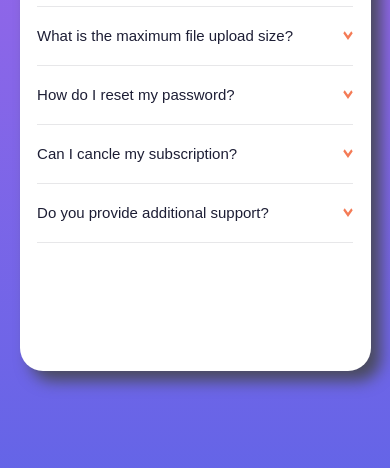
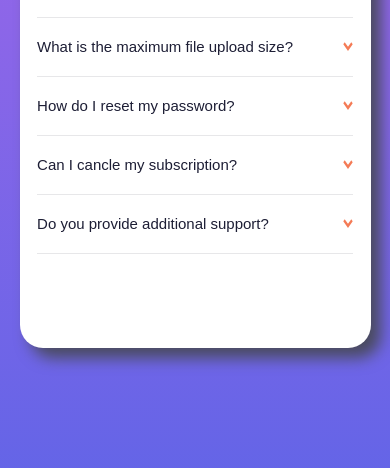
Before and after one commit to junaidshaikh-js/faq-accordion-card, a plain HTML site: page index.html in a window 390 px wide. Shown: the part 376-844 px from the top of the page. Drawn offline with Linux system fonts and the light colour scheme.

Commit message:
Update responsive.css

```diff
--- a/styles/responsive.css
+++ b/styles/responsive.css
@@ -84,8 +84,8 @@
 
 @media screen and (max-width: 520px){
     .card{
-        height: 70vh;
-        margin-top: 15%;
+        height: 66vh;
+        margin-top: 12%;
     }
 
     .bg-mobile{
```
